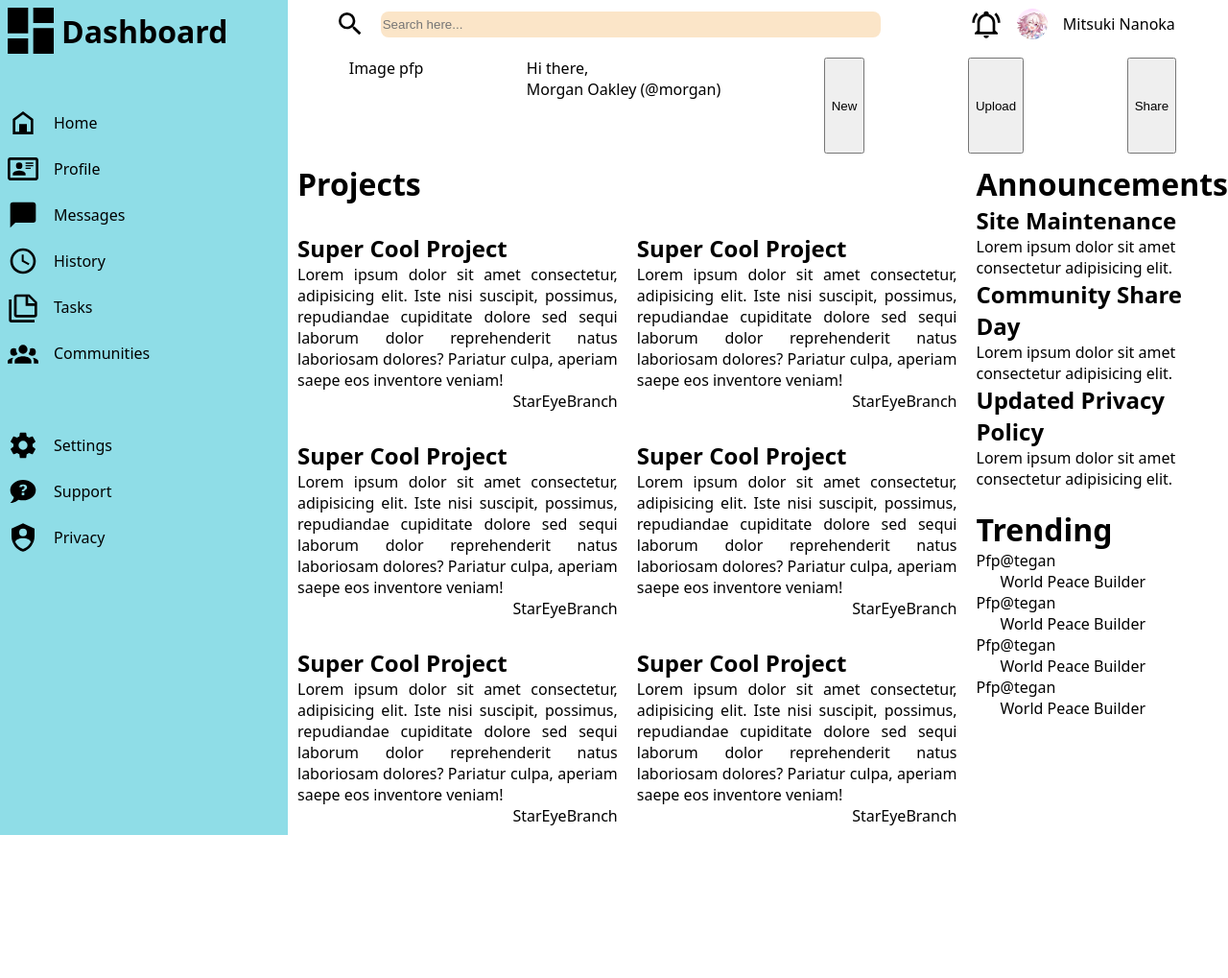
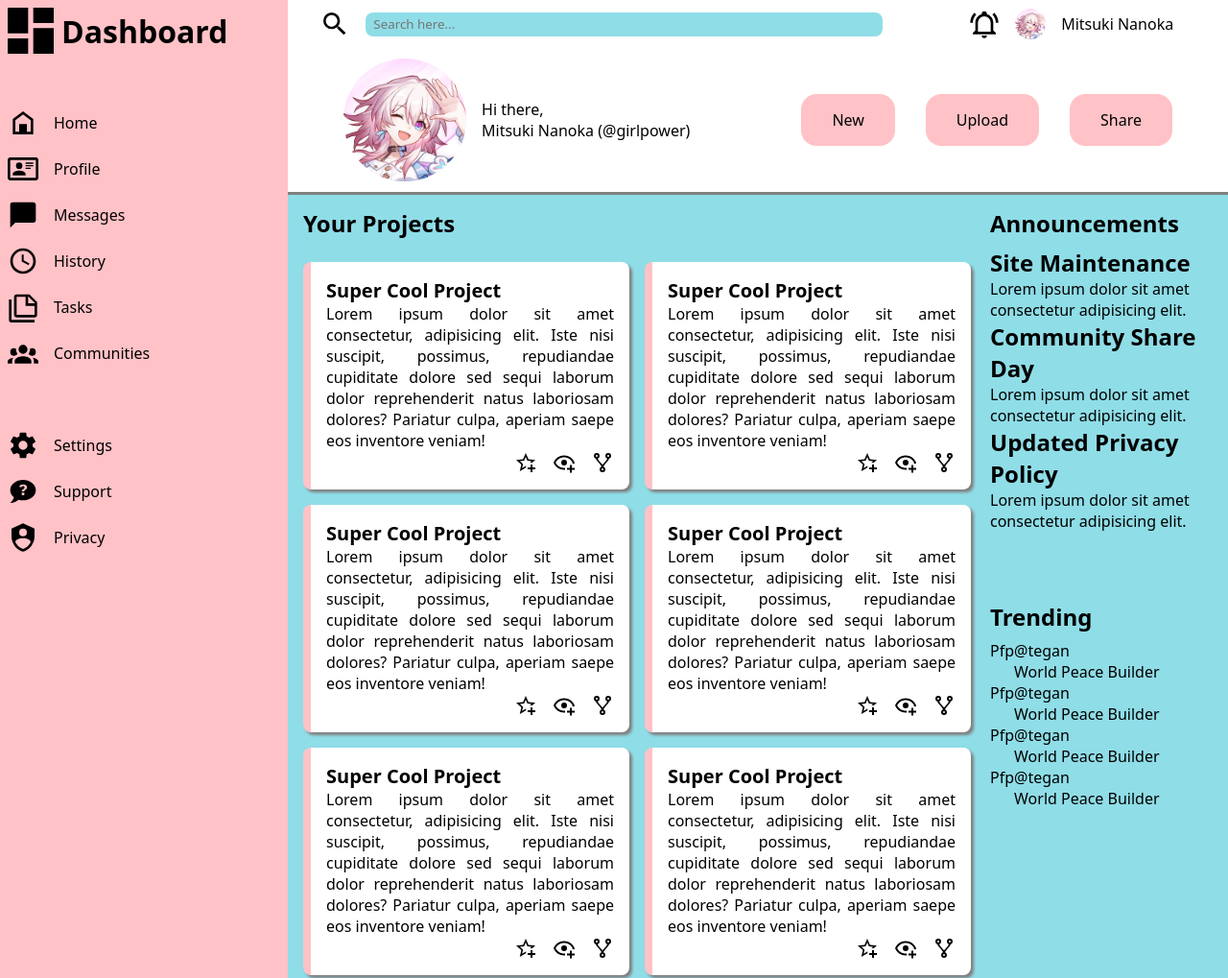
Before and after one commit to alfaeridani/admin-dashboard, a plain HTML site: page index.html in a window 1280 px wide. Shown: the top 1019 px of the page at 96% size. Before the commit the page ends 870 px from the top, so only its background shows below. Drawn offline with Linux system fonts and the light colour scheme.

Commit message:
Style the project cards and add icons

```diff
--- a/index.html
+++ b/index.html
@@ -54,109 +54,113 @@
     </div>
 
     <div class="header">
-        <p>Image pfp</p>
-        <div>
-            <p>Hi there,</p>
-            <p>Morgan Oakley (@morgan)</p>
+        <div class="profile">
+            <img src="images/Character_March_7th_Splash_Art_Face.webp" class="header-profile-picture" alt="Profile picture">
+            <div>
+                <p>Hi there,</p>
+                <p>Mitsuki Nanoka (@girlpower)</p>
+            </div>
         </div>
-        <button>New</button>
-        <button>Upload</button>
-        <button>Share</button>
+        <div class="header-buttons">
+            <button>New</button>
+            <button>Upload</button>
+            <button>Share</button>
+        </div>
     </div>
     <div class="main-container">
         <div class="projects">
-            <h1 class="title">Projects</h1>
+            <h1 class="title">Your Projects</h1>
             <div class="project-card">
-                <h2>Super Cool Project</h2>
+                <h2 class="card-title">Super Cool Project</h2>
                 <p>Lorem ipsum dolor sit amet consectetur, adipisicing
                     elit. Iste nisi suscipit, possimus, repudiandae
                     cupiditate dolore sed sequi laborum dolor reprehenderit
                     natus laboriosam dolores? Pariatur culpa, aperiam
                     saepe eos inventore veniam!</p>
                 <div class="card-icons">
-                    <p>Star</p>
-                    <p>Eye</p>
-                    <p>Branch</p>
+                    <img src="icons/star-plus-outline.svg" alt="Bookmark icon">
+                    <img src="icons/eye-plus-outline.svg" alt="View icon">
+                    <img src="icons/source-fork.svg" alt="Source fork icon">
                 </div>
             </div>
             <div class="project-card">
-                <h2>Super Cool Project</h2>
+                <h2 class="card-title">Super Cool Project</h2>
                 <p>Lorem ipsum dolor sit amet consectetur, adipisicing
                     elit. Iste nisi suscipit, possimus, repudiandae
                     cupiditate dolore sed sequi laborum dolor reprehenderit
                     natus laboriosam dolores? Pariatur culpa, aperiam
                     saepe eos inventore veniam!</p>
                 <div class="card-icons">
-                    <p>Star</p>
-                    <p>Eye</p>
-                    <p>Branch</p>
+                    <img src="icons/star-plus-outline.svg" alt="Bookmark icon">
+                    <img src="icons/eye-plus-outline.svg" alt="View icon">
+                    <img src="icons/source-fork.svg" alt="Source fork icon">
                 </div>
             </div>
             <div class="project-card">
-                <h2>Super Cool Project</h2>
+                <h2 class="card-title">Super Cool Project</h2>
                 <p>Lorem ipsum dolor sit amet consectetur, adipisicing
                     elit. Iste nisi suscipit, possimus, repudiandae
                     cupiditate dolore sed sequi laborum dolor reprehenderit
                     natus laboriosam dolores? Pariatur culpa, aperiam
                     saepe eos inventore veniam!</p>
                 <div class="card-icons">
-                    <p>Star</p>
-                    <p>Eye</p>
-                    <p>Branch</p>
+                    <img src="icons/star-plus-outline.svg" alt="Bookmark icon">
+                    <img src="icons/eye-plus-outline.svg" alt="View icon">
+                    <img src="icons/source-fork.svg" alt="Source fork icon">
                 </div>
             </div>
             <div class="project-card">
-                <h2>Super Cool Project</h2>
+                <h2 class="card-title">Super Cool Project</h2>
                 <p>Lorem ipsum dolor sit amet consectetur, adipisicing
                     elit. Iste nisi suscipit, possimus, repudiandae
                     cupiditate dolore sed sequi laborum dolor reprehenderit
                     natus laboriosam dolores? Pariatur culpa, aperiam
                     saepe eos inventore veniam!</p>
                 <div class="card-icons">
-                    <p>Star</p>
-                    <p>Eye</p>
-                    <p>Branch</p>
+                    <img src="icons/star-plus-outline.svg" alt="Bookmark icon">
+                    <img src="icons/eye-plus-outline.svg" alt="View icon">
+                    <img src="icons/source-fork.svg" alt="Source fork icon">
                 </div>
             </div>
             <div class="project-card">
-                <h2>Super Cool Project</h2>
+                <h2 class="card-title">Super Cool Project</h2>
                 <p>Lorem ipsum dolor sit amet consectetur, adipisicing
                     elit. Iste nisi suscipit, possimus, repudiandae
                     cupiditate dolore sed sequi laborum dolor reprehenderit
                     natus laboriosam dolores? Pariatur culpa, aperiam
                     saepe eos inventore veniam!</p>
                 <div class="card-icons">
-                    <p>Star</p>
-                    <p>Eye</p>
-                    <p>Branch</p>
+                    <img src="icons/star-plus-outline.svg" alt="Bookmark icon">
+                    <img src="icons/eye-plus-outline.svg" alt="View icon">
+                    <img src="icons/source-fork.svg" alt="Source fork icon">
                 </div>
             </div>
             <div class="project-card">
-                <h2>Super Cool Project</h2>
+                <h2 class="card-title">Super Cool Project</h2>
                 <p>Lorem ipsum dolor sit amet consectetur, adipisicing
                     elit. Iste nisi suscipit, possimus, repudiandae
                     cupiditate dolore sed sequi laborum dolor reprehenderit
                     natus laboriosam dolores? Pariatur culpa, aperiam
                     saepe eos inventore veniam!</p>
                 <div class="card-icons">
-                    <p>Star</p>
-                    <p>Eye</p>
-                    <p>Branch</p>
+                    <img src="icons/star-plus-outline.svg" alt="Bookmark icon">
+                    <img src="icons/eye-plus-outline.svg" alt="View icon">
+                    <img src="icons/source-fork.svg" alt="Source fork icon">
                 </div>
             </div>
         </div>
         <div class="announcements">
             <h1 class="title">Announcements</h1>
             <div class="single-announcement">
-                <h2>Site Maintenance</h2>
+                <h2 class="announcement-title">Site Maintenance</h2>
                 <p>Lorem ipsum dolor sit amet consectetur adipisicing elit.</p>
             </div>
             <div class="single-announcement">
-                <h2>Community Share Day</h2>
+                <h2 class="announcement-title">Community Share Day</h2>
                 <p>Lorem ipsum dolor sit amet consectetur adipisicing elit.</p>
             </div>
             <div class="single-announcement">
-                <h2>Updated Privacy Policy</h2>
+                <h2 class="announcement-title">Updated Privacy Policy</h2>
                 <p>Lorem ipsum dolor sit amet consectetur adipisicing elit.</p>
             </div>
         </div>
--- a/styles.css
+++ b/styles.css
@@ -14,6 +14,12 @@ html, body, h1, h2, h3, h4, h5, h6, p {
     box-sizing: border-box;
 }
 
+input, button {
+    font-family: system-ui, -apple-system, BlinkMacSystemFont,
+    'Segoe UI', Roboto, Oxygen, Ubuntu, Cantarell, 'Open Sans',
+    'Helvetica Neue', sans-serif;
+}
+
 a {
     text-decoration: none;
     color: inherit;
@@ -24,8 +30,7 @@ body {
     height: 100vh;
     display: grid;
     grid-template-columns: 300px 1fr;
-    grid-template-rows: 50px 100px 1fr;
-    gap: 10px;
+    grid-template-rows: 50px 150px 1fr;
 }
 
 
@@ -34,7 +39,7 @@ body {
 
 .sidebar {
     grid-row: 1 / -1;
-    background-color: var(--turquoise);
+    background-color: var(--rosewater);
     display: flex;
     flex-direction: column;
     gap: 2rem;
@@ -76,16 +81,17 @@ body {
     height: 32px;
 }
 
-.profile-picture {
+.profile-picture, .header-profile-picture {
     border-radius: 50%;
 }
 
 .search-box {
-    background-color: var(--peach);
+    background-color: var(--turquoise);
     border-radius: 0.5rem;
     height: 50%;
     width: max(100px, 80%);
     border: none;
+    padding: 0 0.5rem;
 }
 
 .searchbar-left {
@@ -103,30 +109,79 @@ body {
 }
 
 
-
+/* Header styling */
 
 .header {
     display: flex;
     justify-content: space-around;
+    align-items: center;
+    box-shadow: 0px 3px 0px 0px gray;
+    position:relative;
+    z-index:2;
 }
+
+.header-profile-picture {
+    height: 128px;
+    width: 128px;
+}
+
+.profile {
+    display: flex;
+    flex-direction: row;
+    justify-content: center;
+    align-items: center;
+    gap: 1rem;
+}
+
+.header-buttons {
+    display: flex;
+    gap: 2rem;
+}
+
+.header-buttons > button {
+    background-color: var(--rosewater);
+    border: none;
+    border-radius: 1rem;
+    padding: 1rem 2rem;
+    font-size: 1rem;
+    font-weight: 500;
+}
+
+
+/* Main Content */
 
 .main-container {
     display: grid;
     grid-template-columns: 3fr 1fr;
     grid-template-rows: repeat(2, 1fr);
     gap: 20px;
+    padding: 1rem;
+    background-color: var(--turquoise);
+}
+
+.title {
+    grid-column: 1 / -1;
+    font-size: 1.5rem;
+    margin-bottom: 0.5rem;
+}
+
+.card-title {
+    font-size: 1.25rem;
 }
 
 .projects {
     grid-row: 1 / -1;
     display: grid;
     grid-template-columns: repeat(2, 1fr);
-    gap: 20px;
+    gap: 1rem;
 }
 
-.title {
-    grid-column: 1 / -1;
-    margin: 0;
+.project-card {
+    background-color: white;
+    border-radius: 0.5rem;
+    padding: 1rem;
+    box-shadow: 3px 3px 3px 0px gray;
+    border-left: solid 0.5rem var(--rosewater);
 }
 
 .project-card > p {
@@ -136,6 +191,12 @@ body {
 .card-icons {
     display: flex;
     justify-content: flex-end;
+    gap: 1rem;
+}
+
+.card-icons > img {
+    width: 24px;
+    height: 24px;
 }
 
 .single-trending {
```
